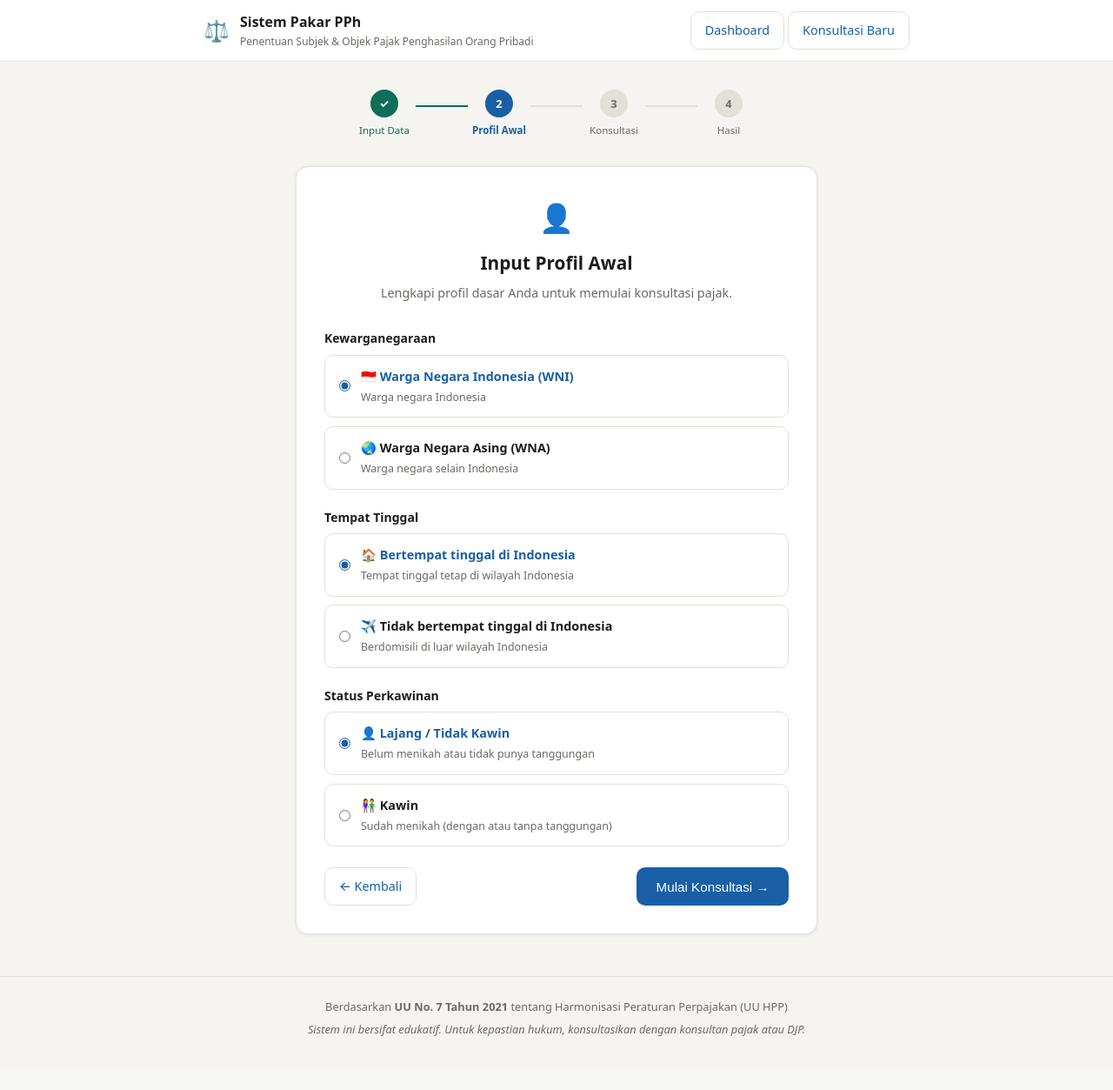
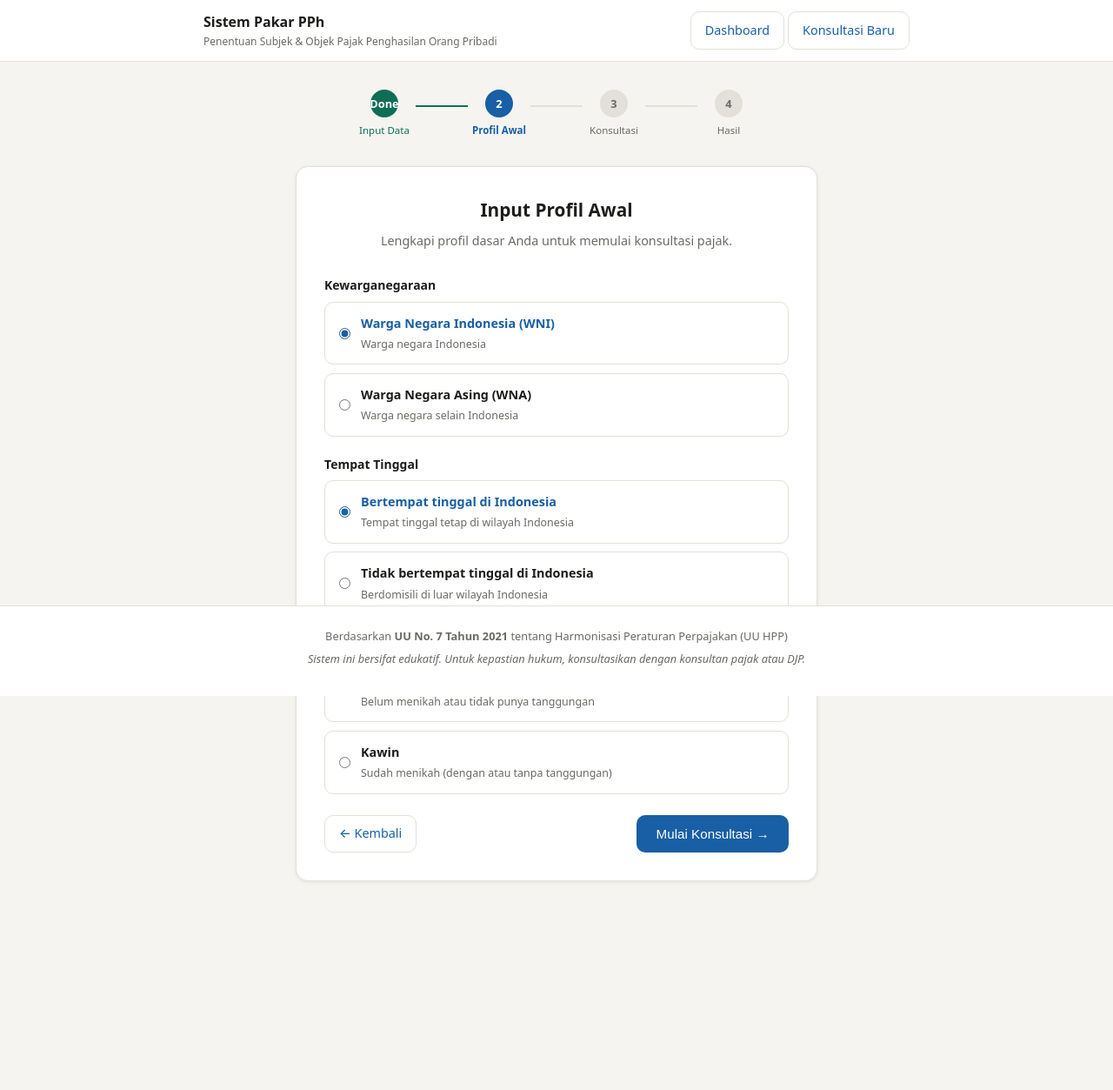
Before and after one commit to BuahPir/expert-system-tax-harmonization, a Flask app: page /input-profil in a window 1280 px wide. Shown: the whole page at 87% size. Before the commit the page ends 1191 px from the top, so only its background shows below. Run offline with Flask 3, Linux system fonts and the light colour scheme; the visitor is signed in with stand-in values (Sample User, id 1).

Commit message:
feat: remove emoji and set footer to fixed

```diff
--- a/static/style.css
+++ b/static/style.css
@@ -32,6 +32,9 @@ body {
   color: var(--text);
   font-size: 15px;
   line-height: 1.65;
+  display: flex;
+  flex-direction: column;
+  min-height: 100vh;
 }
 
 /* ── TOPBAR ──────────────────────────────────────── */
@@ -51,13 +54,28 @@ body {
 .brand-sub { font-size: .75rem; color: var(--muted); }
 
 /* ── MAIN ────────────────────────────────────────── */
-.main-wrap { max-width: 860px; margin: 0 auto; padding: 2rem 1.5rem 3rem; }
+.main-wrap {
+  flex: 1;
+  max-width: 860px; margin: 0 auto;
+  padding: 2rem 1.5rem 3rem;
+  width: 100%;
+  padding-bottom: 15rem;
+}
 
 /* ── FOOTER ──────────────────────────────────────── */
 .footer {
-  text-align: center; padding: 1.5rem 1rem 2rem;
+  position: fixed;
+  bottom: 0;
+  left: 0;
+  right: 0;
+  background: var(--surface);
+  text-align: center;
+  padding: 1.5rem 1rem 2rem;
   border-top: 1px solid var(--border);
-  font-size: .8rem; color: var(--muted);
+  font-size: .8rem;
+  color: var(--muted);
+  z-index: 99;
+  width: 100%;
 }
 .footer-disclaimer { margin-top: .3rem; font-style: italic; }
 
--- a/templates/base.html
+++ b/templates/base.html
@@ -10,7 +10,6 @@
   <header class="topbar">
     <div class="topbar-inner">
         <div class="brand">
-            <span class="brand-icon">⚖️</span>
             <div>
                 <div class="brand-title">Sistem Pakar PPh</div>
                 <div class="brand-sub">Penentuan Subjek &amp; Objek Pajak Penghasilan Orang Pribadi</div>
--- a/templates/index.html
+++ b/templates/index.html
@@ -17,29 +17,24 @@
 
 <div class="feature-grid">
   <div class="feature-card">
-    <div class="feature-icon">🔍</div>
     <h3>Penentuan Subjek Pajak</h3>
     <p>Identifikasi apakah Anda tergolong Subjek Pajak Dalam Negeri, Luar Negeri, atau kategori khusus lainnya.</p>
   </div>
   <div class="feature-card">
-    <div class="feature-icon">📋</div>
     <h3>Klasifikasi Objek Pajak</h3>
     <p>Tentukan jenis penghasilan Anda: dikenai PPh, dikecualikan, atau dikenai PPh Final.</p>
   </div>
   <div class="feature-card">
-    <div class="feature-icon">🧮</div>
     <h3>Perhitungan PTKP &amp; PKP</h3>
     <p>Hitung Penghasilan Tidak Kena Pajak (PTKP) berdasarkan status perkawinan dan tanggungan.</p>
   </div>
   <div class="feature-card">
-    <div class="feature-icon">📊</div>
     <h3>Estimasi Tarif Progresif</h3>
     <p>Ketahui lapisan tarif PPh yang berlaku sesuai Pasal 17 UU HPP (5% hingga 35%).</p>
   </div>
 </div>
 
 <div class="info-box">
-  <div class="info-icon">ℹ️</div>
   <div>
     <strong>Cara Kerja Sistem</strong>
     <p>Sistem akan mengajukan serangkaian pertanyaan terkait kondisi perpajakan Anda. Jawab setiap pertanyaan dengan <em>Ya</em> atau <em>Tidak</em>. Mesin inferensi <em>forward chaining</em> akan memproses jawaban Anda secara otomatis untuk menghasilkan kesimpulan yang sesuai dengan ketentuan UU HPP.</p>
--- a/templates/input_data.html
+++ b/templates/input_data.html
@@ -43,7 +43,6 @@
           maxlength="100"
           required
         />
-        <span class="field-hint">Opsional — digunakan hanya untuk laporan</span>
       </div>
 
       <div class="field-group">
--- a/templates/input_profil.html
+++ b/templates/input_profil.html
@@ -7,7 +7,7 @@
   <!-- Stepper -->
   <div class="stepper">
     <div class="step done">
-      <div class="step-dot">✓</div>
+      <div class="step-dot">Done</div>
       <div class="step-label">Input Data</div>
     </div>
     <div class="step-line done"></div>
@@ -29,7 +29,6 @@
 
   <div class="form-card">
     <div class="form-card-header">
-      <div class="form-icon">👤</div>
       <h2>Input Profil Awal</h2>
       {% if profil.nama %}
       <p>Halo, <strong>{{ profil.nama }}</strong>. Lengkapi profil dasar Anda untuk memulai konsultasi.</p>
@@ -47,14 +46,14 @@
           <label class="radio-card">
             <input type="radio" name="kewarganegaraan" value="wni" checked/>
             <div class="radio-content">
-              <span class="radio-title">🇮🇩 Warga Negara Indonesia (WNI)</span>
+              <span class="radio-title">Warga Negara Indonesia (WNI)</span>
               <span class="radio-desc">Warga negara Indonesia</span>
             </div>
           </label>
           <label class="radio-card">
             <input type="radio" name="kewarganegaraan" value="wna"/>
             <div class="radio-content">
-              <span class="radio-title">🌏 Warga Negara Asing (WNA)</span>
+              <span class="radio-title">Warga Negara Asing (WNA)</span>
               <span class="radio-desc">Warga negara selain Indonesia</span>
             </div>
           </label>
@@ -68,14 +67,14 @@
           <label class="radio-card">
             <input type="radio" name="domisili" value="ya" checked/>
             <div class="radio-content">
-              <span class="radio-title">🏠 Bertempat tinggal di Indonesia</span>
+              <span class="radio-title">Bertempat tinggal di Indonesia</span>
               <span class="radio-desc">Tempat tinggal tetap di wilayah Indonesia</span>
             </div>
           </label>
           <label class="radio-card">
             <input type="radio" name="domisili" value="tidak"/>
             <div class="radio-content">
-              <span class="radio-title">✈️ Tidak bertempat tinggal di Indonesia</span>
+              <span class="radio-title">Tidak bertempat tinggal di Indonesia</span>
               <span class="radio-desc">Berdomisili di luar wilayah Indonesia</span>
             </div>
           </label>
@@ -89,14 +88,14 @@
           <label class="radio-card">
             <input type="radio" name="status_kawin" value="lajang" checked/>
             <div class="radio-content">
-              <span class="radio-title">👤 Lajang / Tidak Kawin</span>
+              <span class="radio-title">Lajang / Tidak Kawin</span>
               <span class="radio-desc">Belum menikah atau tidak punya tanggungan</span>
             </div>
           </label>
           <label class="radio-card">
             <input type="radio" name="status_kawin" value="kawin"/>
             <div class="radio-content">
-              <span class="radio-title">👫 Kawin</span>
+              <span class="radio-title">Kawin</span>
               <span class="radio-desc">Sudah menikah (dengan atau tanpa tanggungan)</span>
             </div>
           </label>
--- a/templates/mulai_konsultasi.html
+++ b/templates/mulai_konsultasi.html
@@ -7,12 +7,12 @@
   <!-- Stepper -->
   <div class="stepper">
     <div class="step done">
-      <div class="step-dot">✓</div>
+      <div class="step-dot">Done</div>
       <div class="step-label">Input Data</div>
     </div>
     <div class="step-line done"></div>
     <div class="step done">
-      <div class="step-dot">✓</div>
+      <div class="step-dot">Done</div>
       <div class="step-label">Profil Awal</div>
     </div>
     <div class="step-line done"></div>
@@ -28,7 +28,6 @@
   </div>
 
   <div class="form-card" style="text-align:center">
-    <div class="form-icon" style="font-size:3rem;margin-bottom:1rem">🤖</div>
     <h2 style="margin-bottom:.5rem">Siap Memulai Konsultasi</h2>
 
     {% if profil.nama %}
@@ -42,7 +41,6 @@
     {% endif %}
 
     <div class="info-box" style="text-align:left;margin-bottom:1.75rem">
-      <div class="info-icon">ℹ️</div>
       <div>
         <strong>Cara Kerja Konsultasi</strong>
         <p>Sistem akan menampilkan pernyataan fakta secara bertahap. Jawab <em>Ya</em> jika pernyataan sesuai kondisi Anda, atau <em>Tidak</em> jika tidak sesuai. Mesin inferensi <em>forward chaining</em> akan memproses setiap jawaban secara otomatis.</p>
```
Also changed, not shown: templates/hasil.html (+6 -8 lines), templates/konsultasi.html (+5 -5 lines).
